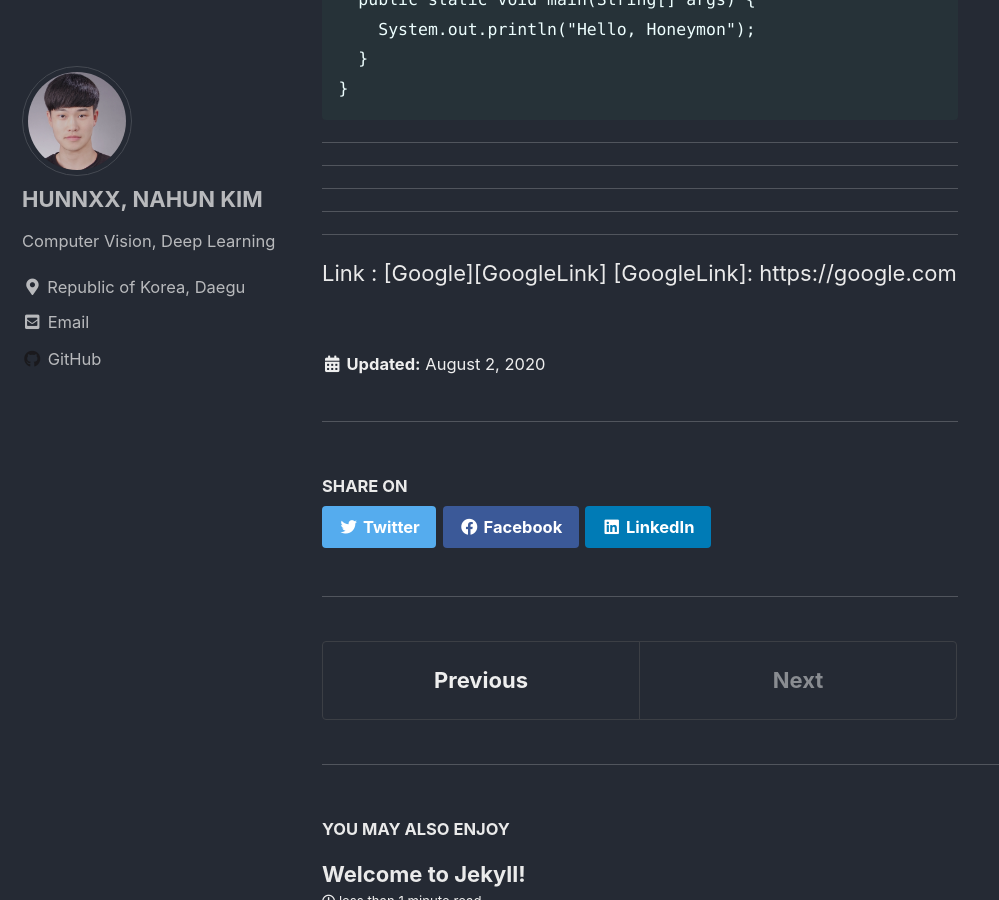
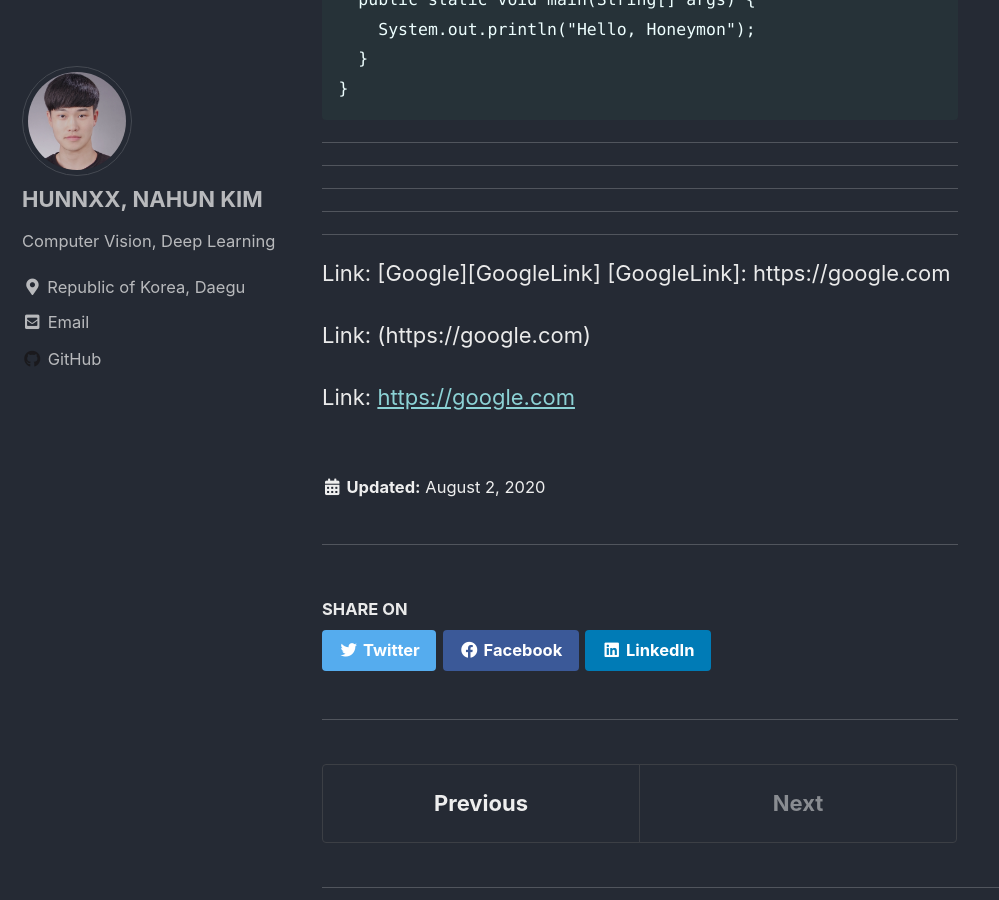
Before and after one commit to hunnxx/hunnxx.github.io, a Jekyll site: the page built from _posts/2020-08-01-practice.md, in a window 1280 px wide and 900 px high, scrolled down 2114 px. Shown: the whole window, without its empty margins (0-999 px from the left). Built offline with Jekyll 4.4.1, drawn with Linux system fonts in a browser that asks for light colours; cached includes are drawn as plain includes; part of the change alters nothing that is shown.

Commit message:
Update 2020-08-01-practice.md

```diff
--- a/_posts/2020-08-01-practice.md
+++ b/_posts/2020-08-01-practice.md
@@ -74,5 +74,9 @@ public class BootSpringBootApplication {
 ---------------------------------------
 
 
-Link : [Google][GoogleLink]
+Link: [Google][GoogleLink]
 [GoogleLink]: https://google.com
+
+Link: (https://google.com)
+
+Link: <https://google.com>
```
